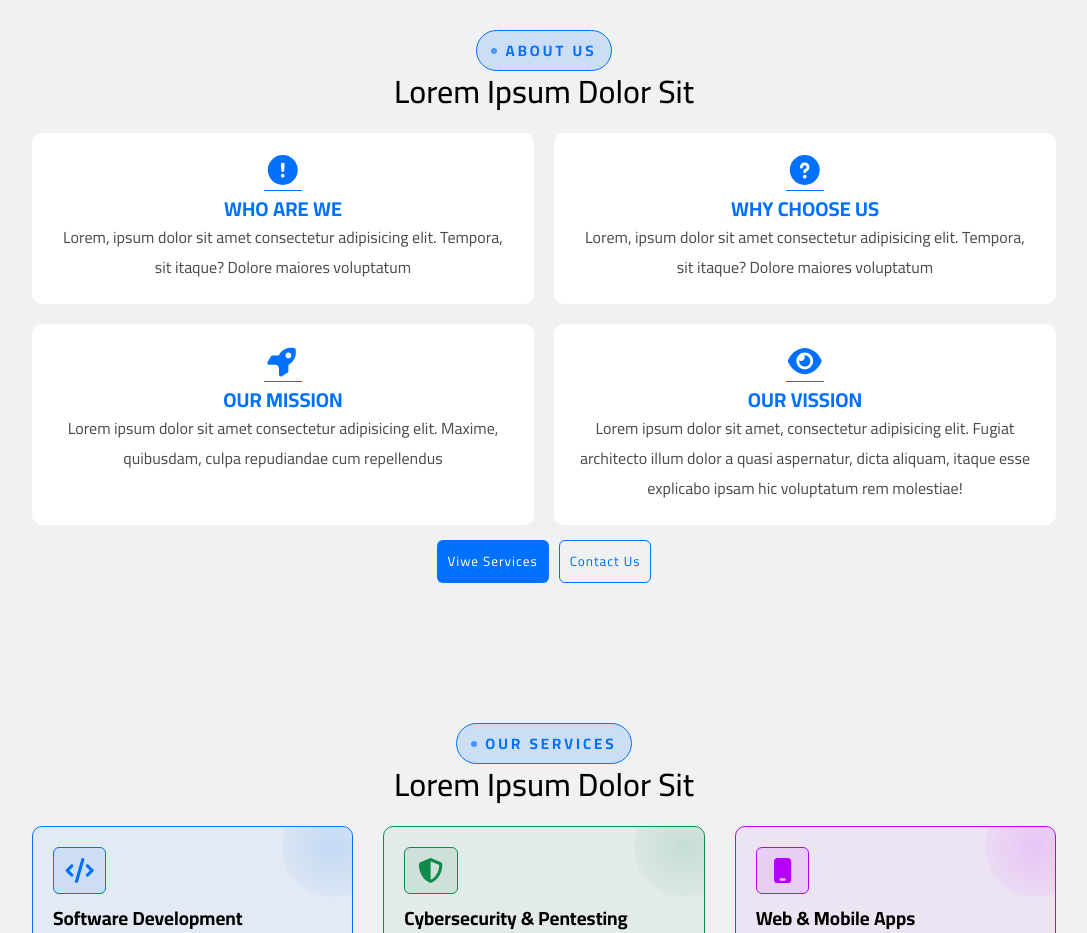
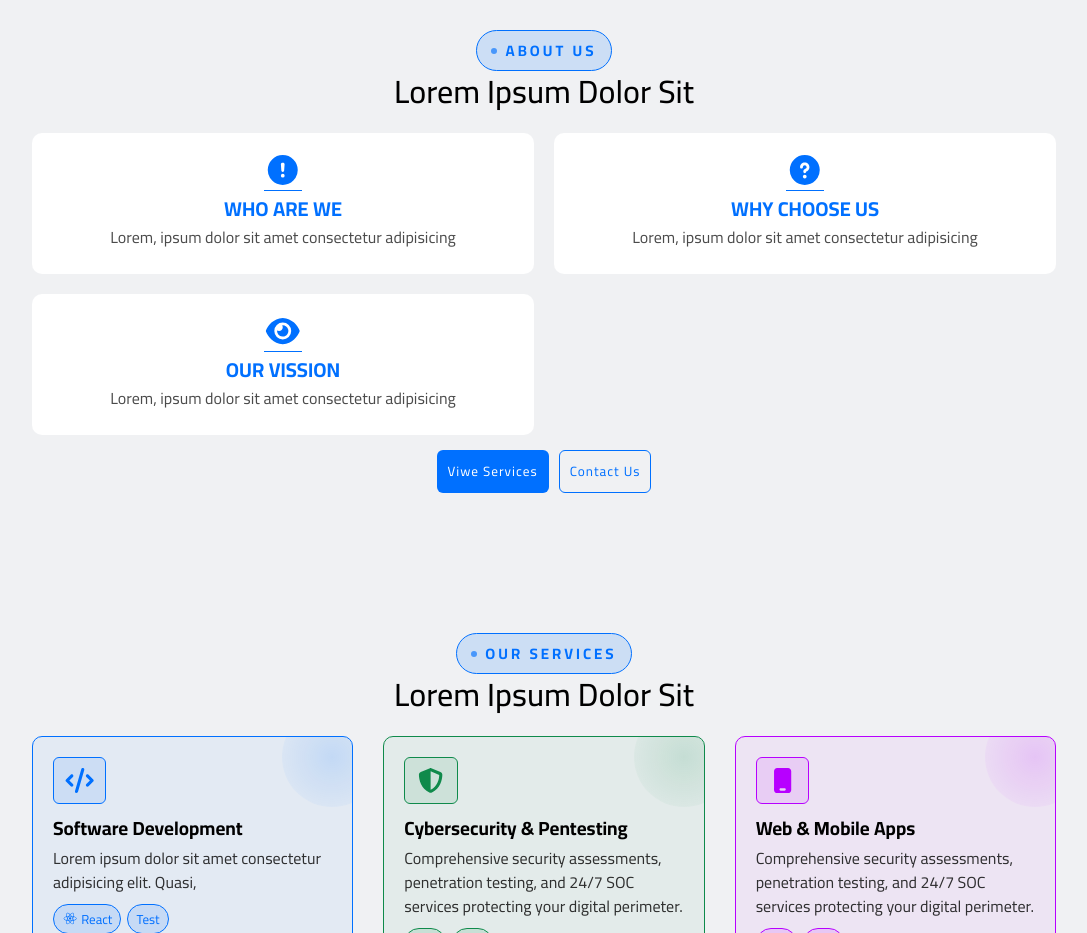
Before and after one commit to diyar-direk/quantex_front, a Next.js app: page / in a window 1280 px wide. Shown: the part 840-1773 px from the top of the page, without its empty margins (96-1183 px from the left). Built offline with nearby package versions, Linux system fonts and the light colour scheme.

Commit message:
metadata

```diff
--- a/src/app/(home)/about_us/page.jsx
+++ b/src/app/(home)/about_us/page.jsx
@@ -11,6 +11,12 @@ import "./style.css";
 import AboutImg from "@/assets/about.svg";
 import Image from "next/image";
 import Breadcrumbs from "@/components/breadcrumbs/Breadcrumbs";
+
+export const metadata = {
+  title: "About",
+  description: "meta description",
+  keywords: ["te", "tes", "tes"],
+};
 
 const AboutUs = () => {
   return (
--- a/src/app/(home)/contact_us/page.jsx
+++ b/src/app/(home)/contact_us/page.jsx
@@ -12,6 +12,12 @@ import {
   faPhone,
   faSignature,
 } from "@fortawesome/free-solid-svg-icons";
+
+export const metadata = {
+  title: "contact us",
+  description: "meta description",
+  keywords: ["te", "tes", "test"],
+};
 
 const ContactUs = () => {
   return (
--- a/src/app/(home)/join_us/page.jsx
+++ b/src/app/(home)/join_us/page.jsx
@@ -11,6 +11,12 @@ import {
   faVcard,
 } from "@fortawesome/free-solid-svg-icons";
 import Breadcrumbs from "@/components/breadcrumbs/Breadcrumbs";
+
+export const metadata = {
+  title: "join us",
+  description: "meta description",
+  keywords: ["te", "tes", "test"],
+};
 
 const JoinUs = () => {
   return (
--- a/src/app/(home)/layout.jsx
+++ b/src/app/(home)/layout.jsx
@@ -1,5 +1,11 @@
 import Footer from "@/components/layouts/footer/Footer";
 import Navbar from "@/components/layouts/navbar/Navbar";
+export const metadata = {
+  title: {
+    default: "Quantex",
+    template: "%s | Quantex",
+  },
+};
 
 const HomeLayout = ({ children }) => {
   return (
--- a/src/app/(home)/our_services/page.jsx
+++ b/src/app/(home)/our_services/page.jsx
@@ -15,6 +15,12 @@ import Image from "next/image";
 import ServicesImg from "@/assets/services.svg";
 import "./style.css";
 import Breadcrumbs from "@/components/breadcrumbs/Breadcrumbs";
+
+export const metadata = {
+  title: "our services",
+  description: "meta description",
+  keywords: ["te", "tes", "test"],
+};
 
 const Services = () => {
   return (
--- a/src/app/(home)/page.jsx
+++ b/src/app/(home)/page.jsx
@@ -1,4 +1,5 @@
 "use client";
+import AboutUsCards from "@/components/about_us_cards/AboutUsCards";
 import Button from "@/components/buttons/Button";
 import MainTitle from "@/components/main_title/MainTitle";
 import ParticlesBackground from "@/components/ParticlesBackground";
@@ -16,11 +17,9 @@ import {
   faNetworkWired,
   faQuestionCircle,
   faRobot,
-  faRocket,
   faServer,
   faShieldHalved,
 } from "@fortawesome/free-solid-svg-icons";
-import { FontAwesomeIcon } from "@fortawesome/react-fontawesome";
 import { TypeAnimation } from "react-type-animation";
 
 export default function Home() {
@@ -65,39 +64,21 @@ export default function Home() {
       <main className="container main-section section-color">
         <MainTitle subTitle={"Lorem ipsum dolor sit"}>about us</MainTitle>
         <div className="about-card-container">
-          <div className="about-card">
-            <FontAwesomeIcon icon={faExclamationCircle} className="icon" />
-            <h2>who are we</h2>
-            <p>
-              Lorem, ipsum dolor sit amet consectetur adipisicing elit. Tempora,
-              sit itaque? Dolore maiores voluptatum
-            </p>
-          </div>
-          <div className="about-card">
-            <FontAwesomeIcon icon={faQuestionCircle} className="icon" />
-            <h2>why choose us</h2>
-            <p>
-              Lorem, ipsum dolor sit amet consectetur adipisicing elit. Tempora,
-              sit itaque? Dolore maiores voluptatum
-            </p>
-          </div>
-          <div className="about-card">
-            <FontAwesomeIcon icon={faRocket} className="icon" />
-            <h2>our mission</h2>
-            <p>
-              Lorem ipsum dolor sit amet consectetur adipisicing elit. Maxime,
-              quibusdam, culpa repudiandae cum repellendus
-            </p>
-          </div>
-          <div className="about-card">
-            <FontAwesomeIcon icon={faEye} className="icon" />
-            <h2>our vission</h2>
-            <p>
-              Lorem ipsum dolor sit amet, consectetur adipisicing elit. Fugiat
-              architecto illum dolor a quasi aspernatur, dicta aliquam, itaque
-              esse explicabo ipsam hic voluptatum rem molestiae!
-            </p>
-          </div>
+          <AboutUsCards
+            title="who are we"
+            desc="Lorem, ipsum dolor sit amet consectetur adipisicing"
+            icon={faExclamationCircle}
+          />
+          <AboutUsCards
+            title="why choose us"
+            desc="Lorem, ipsum dolor sit amet consectetur adipisicing"
+            icon={faQuestionCircle}
+          />
+          <AboutUsCards
+            title="our vission"
+            desc="Lorem, ipsum dolor sit amet consectetur adipisicing"
+            icon={faEye}
+          />
         </div>
         <div className="center gap-10" style={{ marginTop: "15px" }}>
           <Button>viwe services</Button>
--- /dev/null
+++ b/src/components/about_us_cards/AboutUsCards.jsx
@@ -0,0 +1,21 @@
+"use client";
+import "./style.css";
+import { FontAwesomeIcon } from "@fortawesome/react-fontawesome";
+import { useInView } from "react-intersection-observer";
+
+const AboutUsCards = ({ title, desc, icon }) => {
+  const { ref, inView } = useInView({
+    threshold: 0,
+
+  });
+
+  return (
+    <div className={`about-card ${inView ? "view" : ""}`} ref={ref}>
+      <FontAwesomeIcon icon={icon} className="icon" />
+      <h2>{title}</h2>
+      <p>{desc}</p>
+    </div>
+  );
+};
+
+export default AboutUsCards;
--- /dev/null
+++ b/src/components/about_us_cards/style.css
@@ -0,0 +1,62 @@
+.about-card-container {
+  display: grid;
+  gap: 20px;
+  grid-template-columns: repeat(auto-fill, minmax(400px, 1fr));
+}
+
+.about-card {
+  background-color: var(--body-color);
+  padding: 20px;
+  border-radius: 10px;
+  position: relative;
+  text-align: center;
+  border: solid 2px transparent;
+}
+.about-card.view:nth-child(even) {
+  animation: evenView 0.6s linear;
+}
+.about-card.view:nth-child(odd) {
+  animation: oddView 0.6s linear;
+}
+
+.about-card:hover {
+  box-shadow: 0 0 20px color-mix(in srgb, var(--main-color) 10%, transparent);
+  transform: translateY(-5px);
+  border-color: color-mix(in srgb, var(--main-color) 30%, transparent);
+}
+.about-card .icon {
+  font-size: 30px;
+  color: var(--main-color);
+  border-bottom: solid 1px var(--main-color);
+  padding-bottom: 5px;
+}
+.about-card h2 {
+  color: var(--main-color);
+  line-height: 1.3;
+  text-transform: uppercase;
+  font-size: 20px;
+}
+.about-card p {
+  opacity: 0.7;
+}
+
+@keyframes oddView {
+  0% {
+    opacity: 0;
+    transform: translateX(-90%);
+  }
+  100% {
+    opacity: 1;
+    transform: translateX(0);
+  }
+}
+@keyframes evenView {
+  0% {
+    opacity: 0;
+    transform: translateX(90%);
+  }
+  100% {
+    opacity: 1;
+    transform: translateX(0);
+  }
+}
--- a/src/styles/home.css
+++ b/src/styles/home.css
@@ -65,40 +65,6 @@
   gap: 10px;
   justify-content: center;
 }
-.about-card-container {
-  display: grid;
-  gap: 20px;
-  grid-template-columns: repeat(auto-fill, minmax(400px, 1fr));
-}
-
-.about-card {
-  background-color: var(--body-color);
-  padding: 20px;
-  border-radius: 10px;
-  position: relative;
-  text-align: center;
-  border: solid 2px transparent;
-}
-.about-card:hover {
-  box-shadow: 0 0 20px color-mix(in srgb, var(--main-color) 10%, transparent);
-  transform: translateY(-5px);
-  border-color: color-mix(in srgb, var(--main-color) 30%, transparent);
-}
-.about-card .icon {
-  font-size: 30px;
-  color: var(--main-color);
-  border-bottom: solid 1px var(--main-color);
-  padding-bottom: 5px;
-}
-.about-card h2 {
-  color: var(--main-color);
-  line-height: 1.3;
-  text-transform: uppercase;
-  font-size: 20px;
-}
-.about-card p {
-  opacity: 0.7;
-}
 
 .home-contact {
   border: solid 1px var(--main-color);
```
